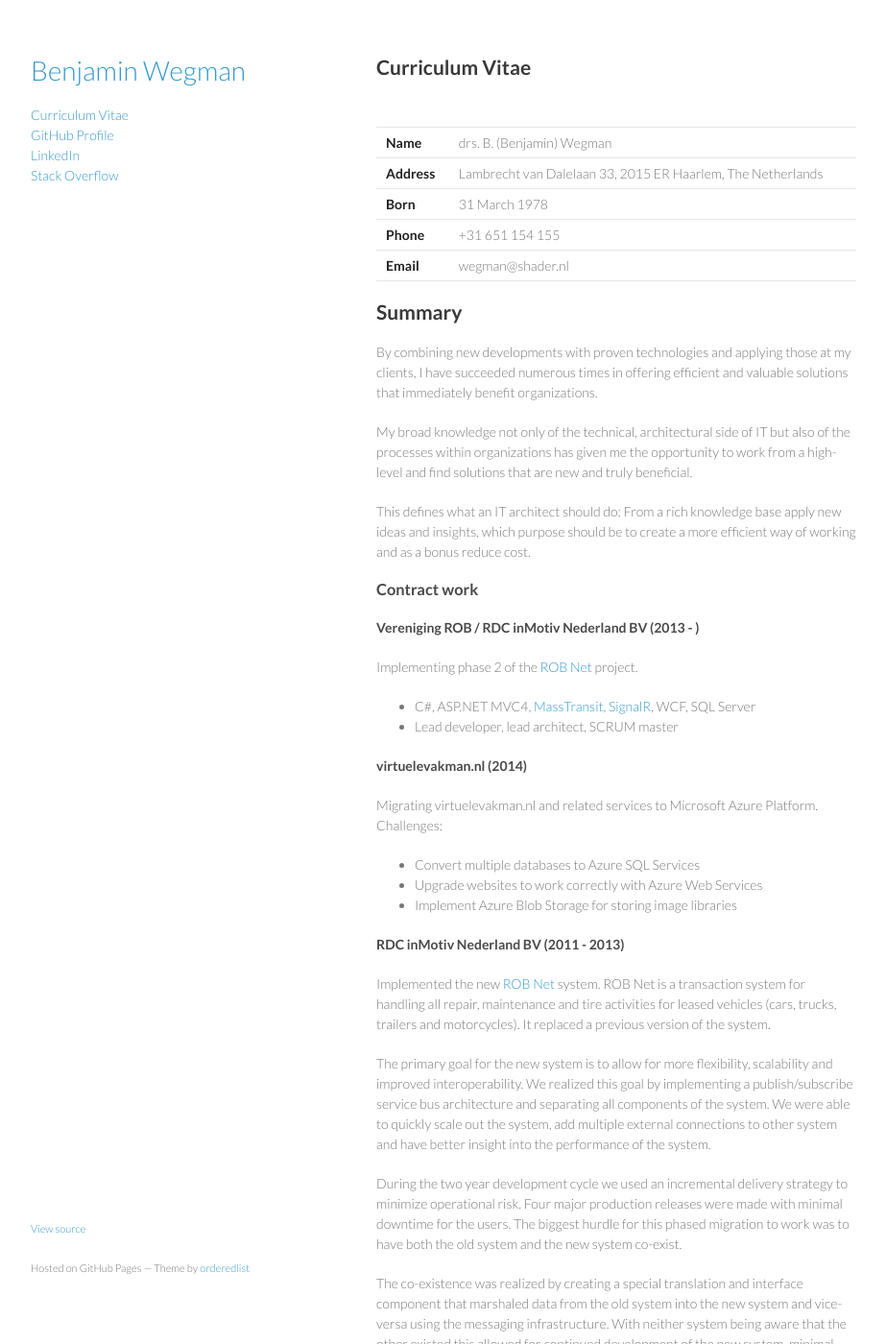
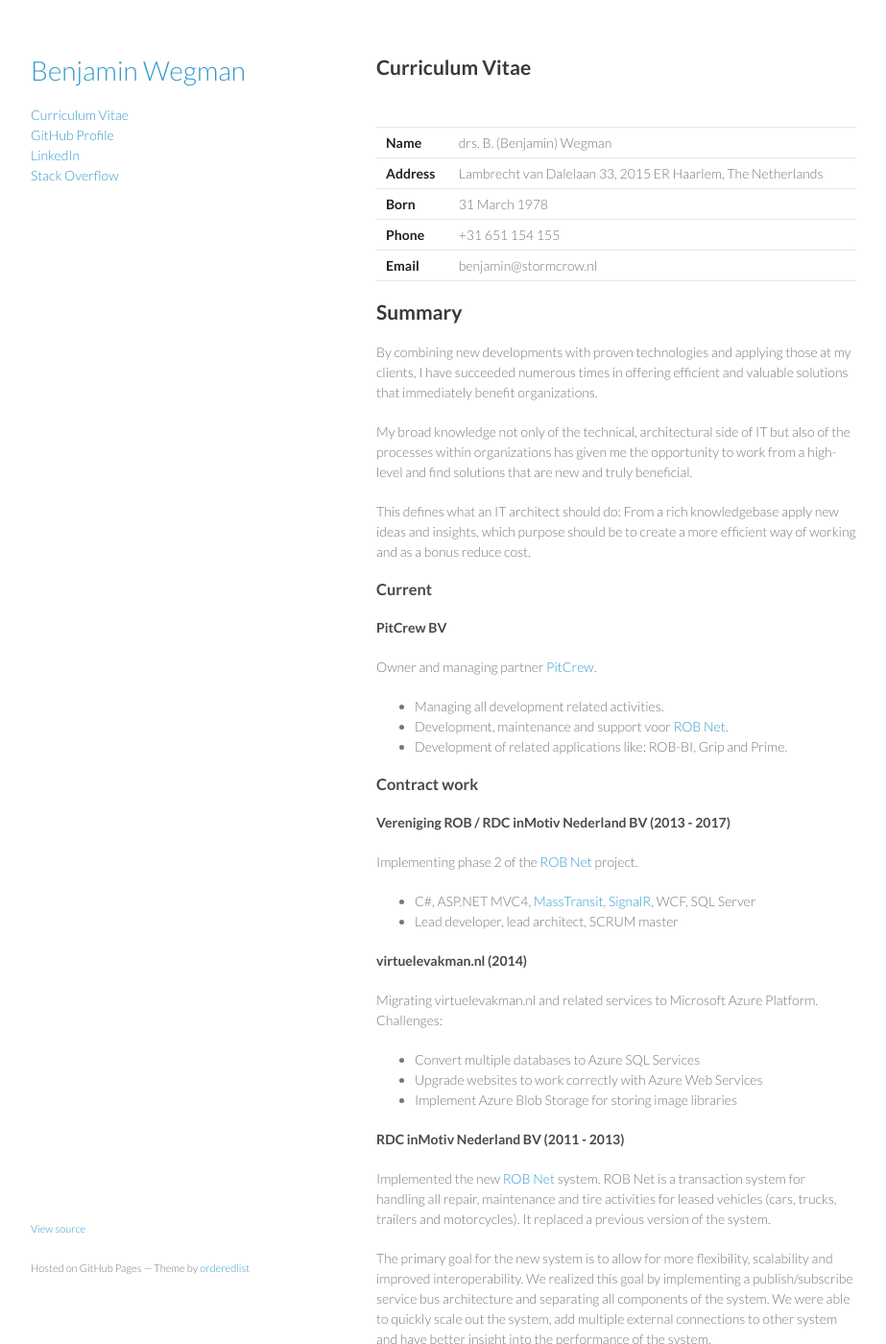
Before and after one commit to bwegman/bwegman.github.io, a Jekyll site: the page built from curriculum-vitae/index.md, in a window 1280 px wide and 1400 px high. Shown: the whole window at 96% size, without its empty margins (178-1101 px from the left). Built offline with Jekyll 4.4.1, drawn with Linux system fonts in a browser that asks for light colours.

Commit message:
Update CV

```diff
--- a/curriculum-vitae/index.md
+++ b/curriculum-vitae/index.md
@@ -11,19 +11,29 @@
 | **Address** | Lambrecht van Dalelaan 33, 2015 ER Haarlem, The Netherlands |
 | **Born**    | 31 March 1978 |
 | **Phone**   | +31 651 154 155 |
-| **Email**   | wegman@shader.nl |
+| **Email**   | benjamin@stormcrow.nl |
 
 ## Summary
 
-By combining new developments with proven technologies and applying those at  my clients, I have succeeded numerous times in offering efficient and valuable solutions that immediately benefit organizations.
+By combining new developments with proven technologies and applying those at my clients, I have succeeded numerous times in offering efficient and valuable solutions that immediately benefit organizations.
 
 My broad knowledge not only of the technical, architectural side of IT but also of the processes within organizations has given me the opportunity to work from a high-level and find solutions that are new and truly beneficial.
 
-This defines what an IT architect should do: From a rich knowledge base apply new ideas and insights, which purpose should be to create a more efficient way of working and as a bonus reduce cost.
+This defines what an IT architect should do: From a rich knowledgebase apply new ideas and insights, which purpose should be to create a more efficient way of working and as a bonus reduce cost.
+
+### Current
+
+#### PitCrew BV
+
+Owner and managing partner [PitCrew](https://pitcrew.nl).
+
+* Managing all development related activities.
+* Development, maintenance and support voor [ROB Net](http://www.rob-net.nl).
+* Development of related applications like: ROB-BI, Grip and Prime.
 
 ### Contract work
 
-#### Vereniging ROB / RDC inMotiv Nederland BV (2013 - )
+#### Vereniging ROB / RDC inMotiv Nederland BV (2013 - 2017)
 
 Implementing phase 2 of the [ROB Net](http://www.rob-net.nl) project.
 
```
